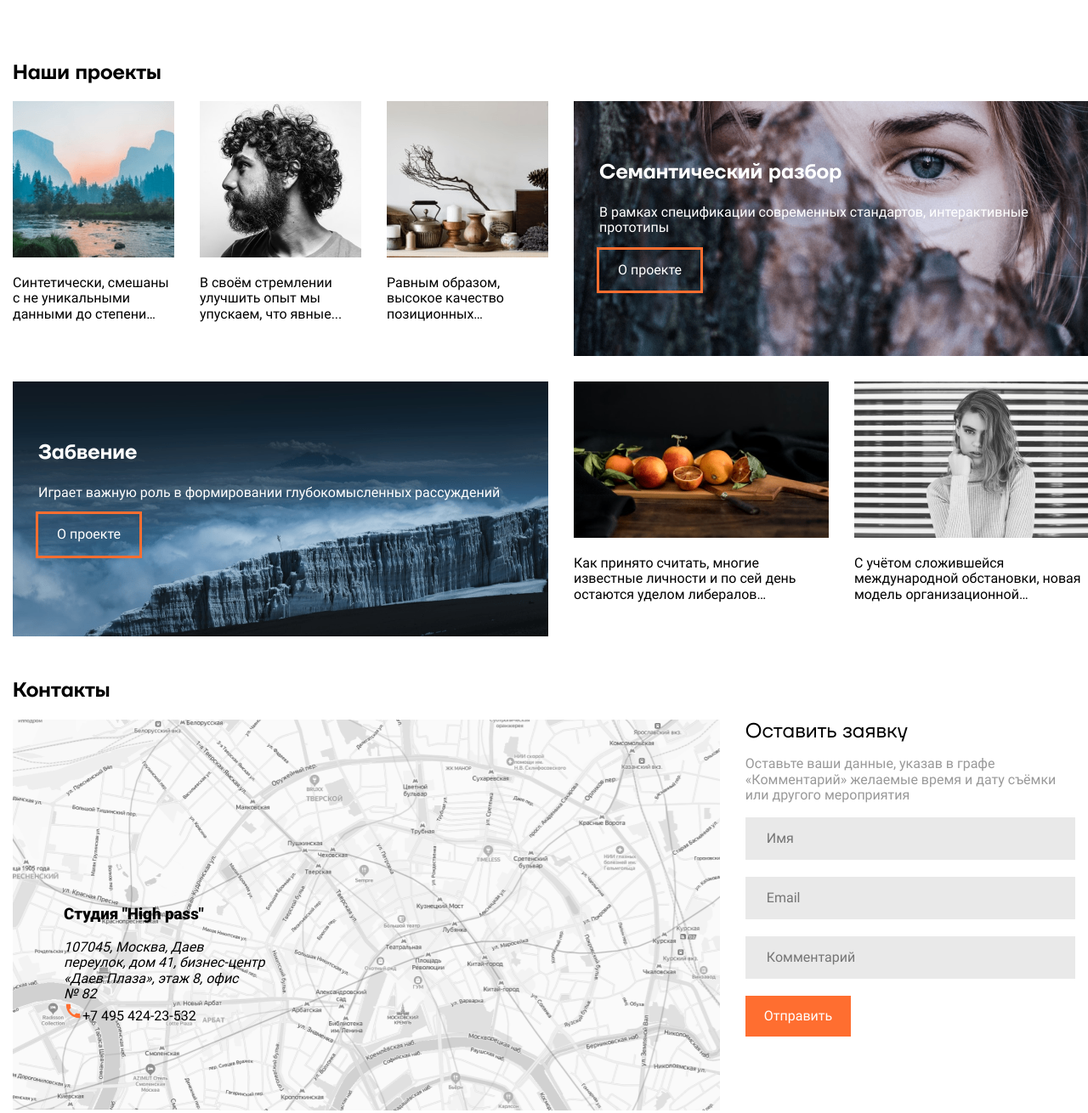
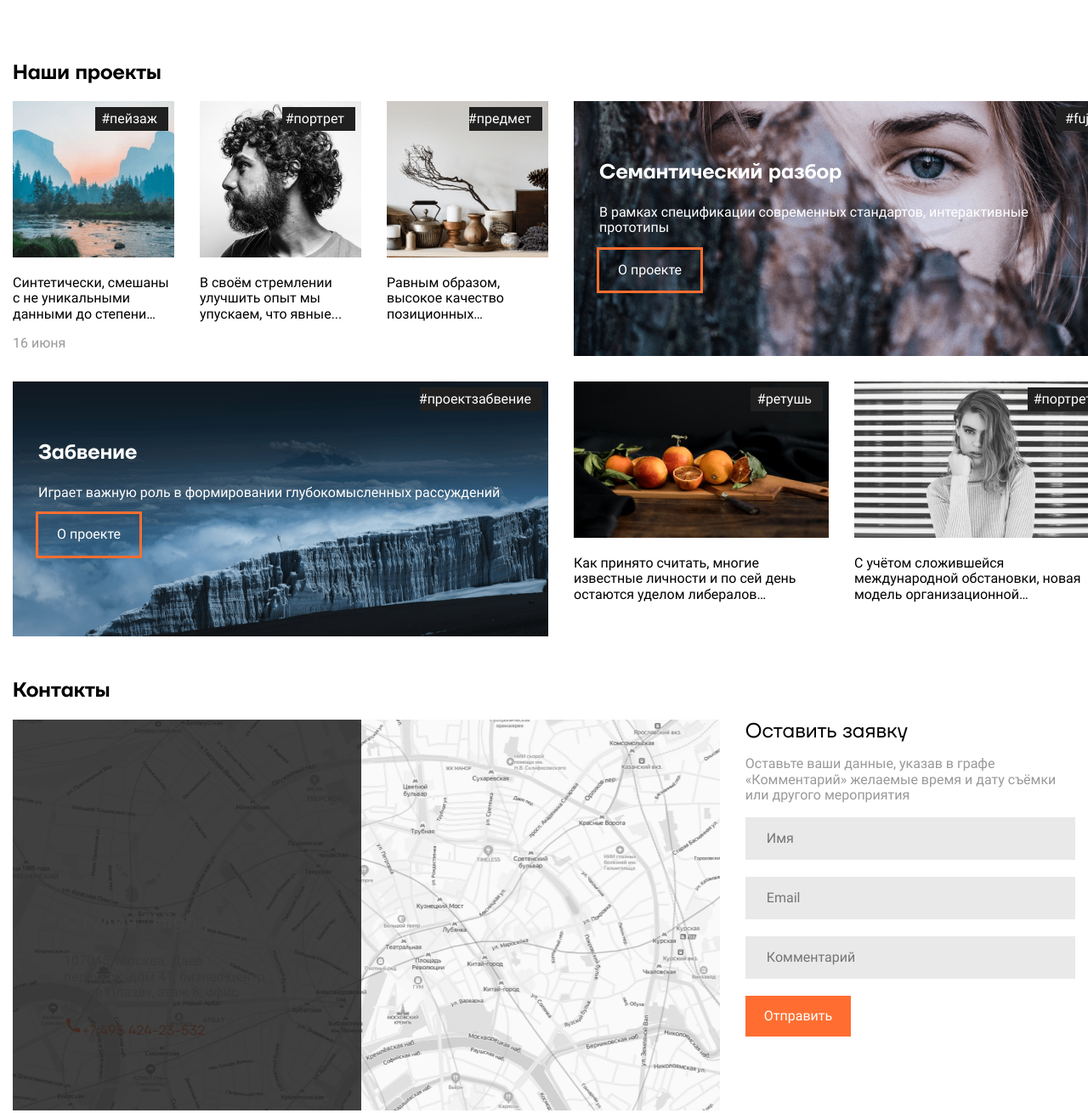
Before and after one commit to valeria-schegoleva/frontend-projects, a website: page 08_css-grid/app/index.html in a window 1280 px wide. Shown: the part 1440-2750 px from the top of the page at 85% size. Drawn offline with Linux system fonts and the light colour scheme; files that its build step writes are made by us from their sources.

Commit message:
sprite.svg file is generated, pseudo elements done for section Projects

```diff
--- a/08_css-grid/app/index.html
+++ b/08_css-grid/app/index.html
@@ -4,9 +4,10 @@
 	<meta charset="UTF-8">
 	<meta http-equiv="X-UA-Compatible" content="IE=edge">
 	<meta name="viewport" content="width=device-width, initial-scale=1.0">
-	<title>Document</title>
+	<title>High pass</title>
   <link rel="stylesheet" href="/styles/normalize.css">
 	<link rel="stylesheet" href="/styles/main.css">
+  <link rel="icon" type="img/svg" href="img/favicon.svg">
 </head>
 <body class="body">
   <header class="header">
@@ -87,32 +88,40 @@
         <h2 class="projects__title">Наши проекты</h2>
         <div class="projects__content">
           <div class="projects__item projects__small1">
+            <span class="pseudo__projects">#пейзаж</span>
             <img srcset="/img/projects1.png">
             <p class="projects__descr">Синтетически, смешаны с не уникальными данными до степени…</p>
+            <span class="projects__date">16 июня</span>
           </div>
           <div class="projects__item projects__small2">
+            <span class="pseudo__projects">#портрет</span>
             <img srcset="/img/projects2.png">
             <p class="projects__descr">В своём стремлении улучшить опыт мы упускаем, что явные...</p>
           </div>
           <div class="projects__item projects__small3">
+            <span class="pseudo__projects">#предмет</span>
             <img srcset="/img/projects3.png">
             <p class="projects__descr">Равным образом, высокое качество позиционных…</p>
           </div>
           <div class="projects__item projects__large">
+            <span class="pseudo__projects">#fuji</span>
             <h3 class="projects__text">Семантический разбор</h3>
             <p class="projects__subtitle">В рамках спецификации современных стандартов, интерактивные прототипы</p>
             <button class="projects__btn btn-reset">О проекте</button>
           </div>
           <div class="projects__item projects__large2">
+            <span class="pseudo__projects">#проектзабвение</span>
             <h3 class="title__large2">Забвение</h3>
             <p class="text__large2">Играет важную роль в формировании глубокомысленных рассуждений</p>
             <button class="projects__btn btn-reset">О проекте</button>
           </div>
           <div class="projects__item projects__medium1">
+            <span class="pseudo__projects">#ретушь</span>
             <img srcset="/img/projects6.png">
             <p class="projects__descr">Как принято считать, многие известные личности и по сей день остаются уделом либералов…</p>
           </div>
           <div class="projects__item projects__medium2">
+            <span class="pseudo__projects">#портрет</span>
             <img srcset="/img/projects7.png">
             <p class="projects__descr">С учётом сложившейся международной обстановки, новая модель организационной…</p>
           </div>
@@ -127,7 +136,7 @@
             <div class="contacts__map">
               <div class="contacts__text">
                 <h3 class="contacts__details">Студия "High pass"</h3>
-                <address>107045, Москва, Даев переулок, дом 41, бизнес-центр «Даев Плаза», этаж 8, офис № 82</address>
+                <address class="contacts__address">107045, Москва, Даев переулок, дом 41, бизнес-центр «Даев Плаза», этаж 8, офис № 82</address>
                 <a href="" class="contacts__phone">
                   <svg width="22" height="22" viewBox="0 0 22 22" fill="none" xmlns="http://www.w3.org/2000/svg">
                     <path d="M18.3425 14.0983C17.215 14.0983 16.1242 13.915 15.1067 13.585C14.7858 13.475 14.4283 13.5575 14.1808 13.805L12.7417 15.6108C10.1475 14.3733 7.71833 12.0358 6.42583 9.35L8.21333 7.82833C8.46083 7.57167 8.53417 7.21417 8.43333 6.89333C8.09417 5.87583 7.92 4.785 7.92 3.6575C7.92 3.1625 7.5075 2.75 7.0125 2.75H3.84083C3.34583 2.75 2.75 2.97 2.75 3.6575C2.75 12.1733 9.83583 19.25 18.3425 19.25C18.9933 19.25 19.25 18.6725 19.25 18.1683V15.0058C19.25 14.5108 18.8375 14.0983 18.3425 14.0983Z" fill="#FF6E30"/>
--- a/08_css-grid/gulpfile.mjs
+++ b/08_css-grid/gulpfile.mjs
@@ -25,7 +25,7 @@ const isProd = (done) => {
 const clean = () => del(['app/*']);
 
 const svgSprites = () => {
-  return src('./src/img/svg/**.svg')
+  return src('./src/img/**.svg')
     .pipe(svgSprite({
       mode: {
         stack: {
@@ -104,7 +104,7 @@ const htmlMinify = () => {
     .pipe(bs.stream());
 }
 
-export { styles, htmlMinify, scripts };
+export { styles, htmlMinify, scripts, svgSprites };
 
 export const dev = series(clean, scripts, styles, resources, images, svgSprites, htmlMinify, watchFiles);
 export const build = series(isProd, clean, scripts, styles, resources, images, svgSprites, htmlMinify);
--- a/08_css-grid/src/styles/main.css
+++ b/08_css-grid/src/styles/main.css
@@ -309,31 +309,94 @@ img {
   gap: 30px;
 }
 
+.projects__date {
+  color: #999999;
+}
+
 .projects__small1 {
+  position: relative;
   grid-row: 1 / 2;
   grid-column: 1 / 3;
   min-height: 184px;
 }
 
+.projects__small1::before {
+  position: absolute;
+  content: "";
+  margin-top: 7px;
+  margin-right: 7px;
+  min-height: 28px;
+  min-width: 86px;
+  background-color: #202020;
+  top: 0;
+  right: 0;
+}
+
+.pseudo__projects {
+  position: absolute;
+  right: 20px;
+  top: 12px;
+  color: #fff;
+}
+
 .projects__small2 {
+  position: relative;
   grid-row: 1 / 2;
   grid-column: 3 / 5;
   min-height: 184px;
 }
 
+.projects__small2::before {
+  position: absolute;
+  content: "";
+  margin-top: 7px;
+  margin-right: 7px;
+  min-height: 28px;
+  min-width: 86px;
+  background-color: #202020;
+  top: 0;
+  right: 0;
+}
+
 .projects__small3 {
+  position: relative;
   grid-row: 1 / 2;
   grid-column: 5 / 7;
   min-height: 184px;
 }
 
+.projects__small3::before {
+  position: absolute;
+  content: "";
+  margin-top: 7px;
+  margin-right: 7px;
+  min-height: 28px;
+  min-width: 86px;
+  background-color: #202020;
+  top: 0;
+  right: 0;
+}
+
 .projects__large {
+  position: relative;
   grid-row: 1 / 2;
   grid-column: 7 / 13;
   padding: 46px 30px;
   min-height: 300px;
   background-image: url(/img/projects4.png);
   background-repeat: no-repeat;
+}
+
+.projects__large::before {
+  content: "";
+  position: absolute;
+  margin-top: 7px;
+  margin-right: 7px;
+  min-height: 28px;
+  min-width: 56px;
+  background-color: #202020;
+  top: 0;
+  right: 0;
 }
 
 .projects__text {
@@ -360,12 +423,25 @@ img {
 }
 
 .projects__large2 {
+  position: relative;
   grid-row: 2 / 2;
   grid-column: 1 / 7;
   padding: 46px 30px;
   min-height: 300px;
   background-image: url(/img/projects5.png);
   background-repeat: no-repeat;
+}
+
+.projects__large2::before {
+  content: "";
+  position: absolute;
+  margin-top: 7px;
+  margin-right: 7px;
+  min-height: 28px;
+  min-width: 144px;
+  background-color: #202020;
+  top: 0;
+  right: 0;
 }
 
 .title__large2 {
@@ -380,13 +456,39 @@ img {
 }
 
 .projects__medium1 {
+  position: relative;
   grid-row: 2 / 2;
   grid-column: 7 / 10;
 }
 
+.projects__medium1::before {
+  content: "";
+  position: absolute;
+  margin-top: 7px;
+  margin-right: 7px;
+  min-height: 28px;
+  min-width: 85px;
+  background-color: #202020;
+  top: 0;
+  right: 0;
+}
+
 .projects__medium2 {
+  position: relative;
   grid-row: 2 / 2;
   grid-column: 10 / 13;
+}
+
+.projects__medium2::before {
+  content: "";
+  position: absolute;
+  margin-top: 7px;
+  margin-right: 7px;
+  min-height: 28px;
+  min-width: 89px;
+  background-color: #202020;
+  top: 0;
+  right: 0;
 }
 
 .contacts__title {
@@ -399,9 +501,20 @@ img {
 }
 
 .contacts__map {
+  position: relative;
   width: 75%;
   min-height: 460px;
   background-image: url(/img/map.png);
+}
+
+.contacts__map::before {
+  content: '';
+  position: absolute;
+  z-index: 2;
+  background-color: #202020;
+  opacity: 85%;
+  width: 410px;
+  height: 460px;
 }
 
 .contacts__wrap {
@@ -411,6 +524,7 @@ img {
 }
 
 .contacts__text {
+  z-index: 5;
   padding-top: 200px;
   padding-left: 60px;
   max-width: 300px;
@@ -449,6 +563,23 @@ img {
 .contacts__descr {
   font-size: 16px;
   color: #999999;
+}
+
+.contacts__details {
+  font-family: 'TT Firs Neue';
+  font-size: 24px;
+  color: #fff;
+}
+
+.contacts__address {
+  font-style: normal;
+  color: #CACACA;
+}
+
+.contacts__phone {
+  font-family: 'TT Firs Neue';
+  font-size: 16px;
+  color: #FF6E30;
 }
 
 .footer {
```
Also changed, not shown: 08_css-grid/src/index.html (+11 -2 lines), 08_css-grid/app/img/sprite.svg (added), 08_css-grid/dist/main.css, 1 other file.
